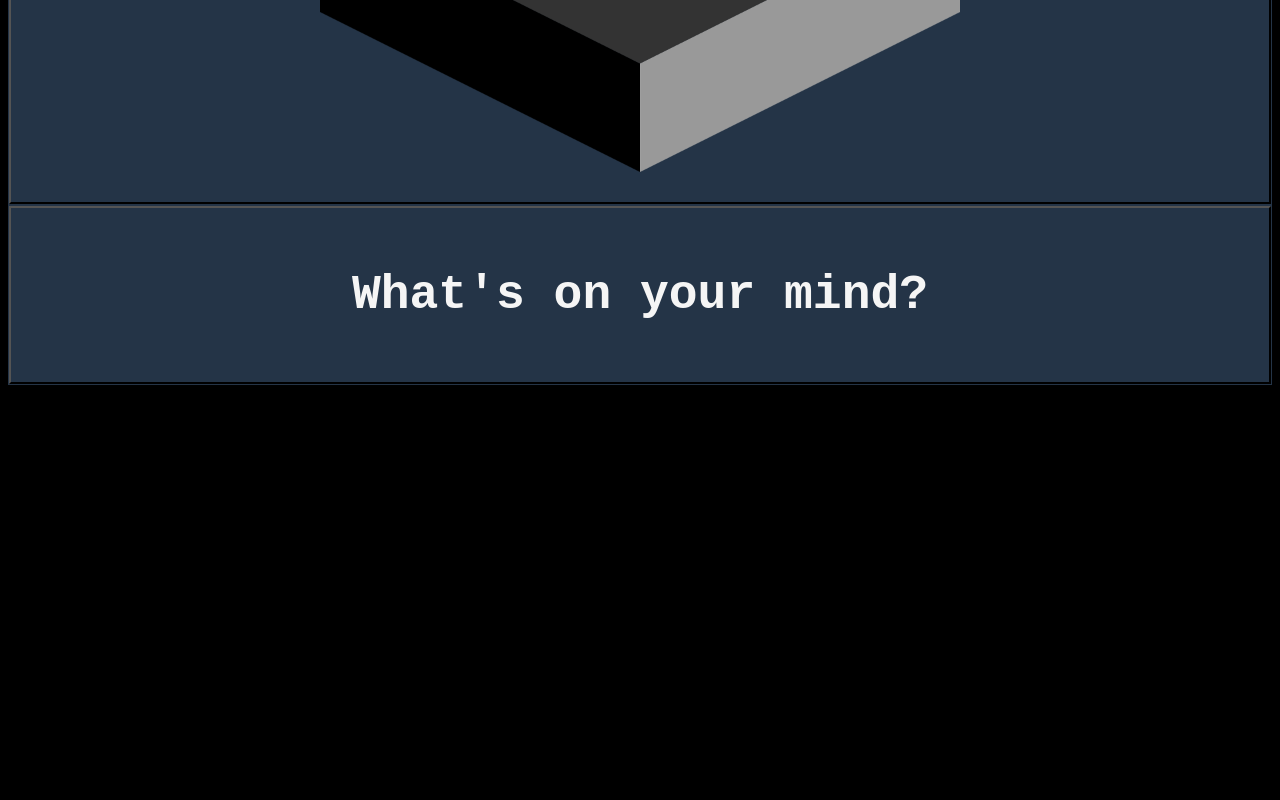
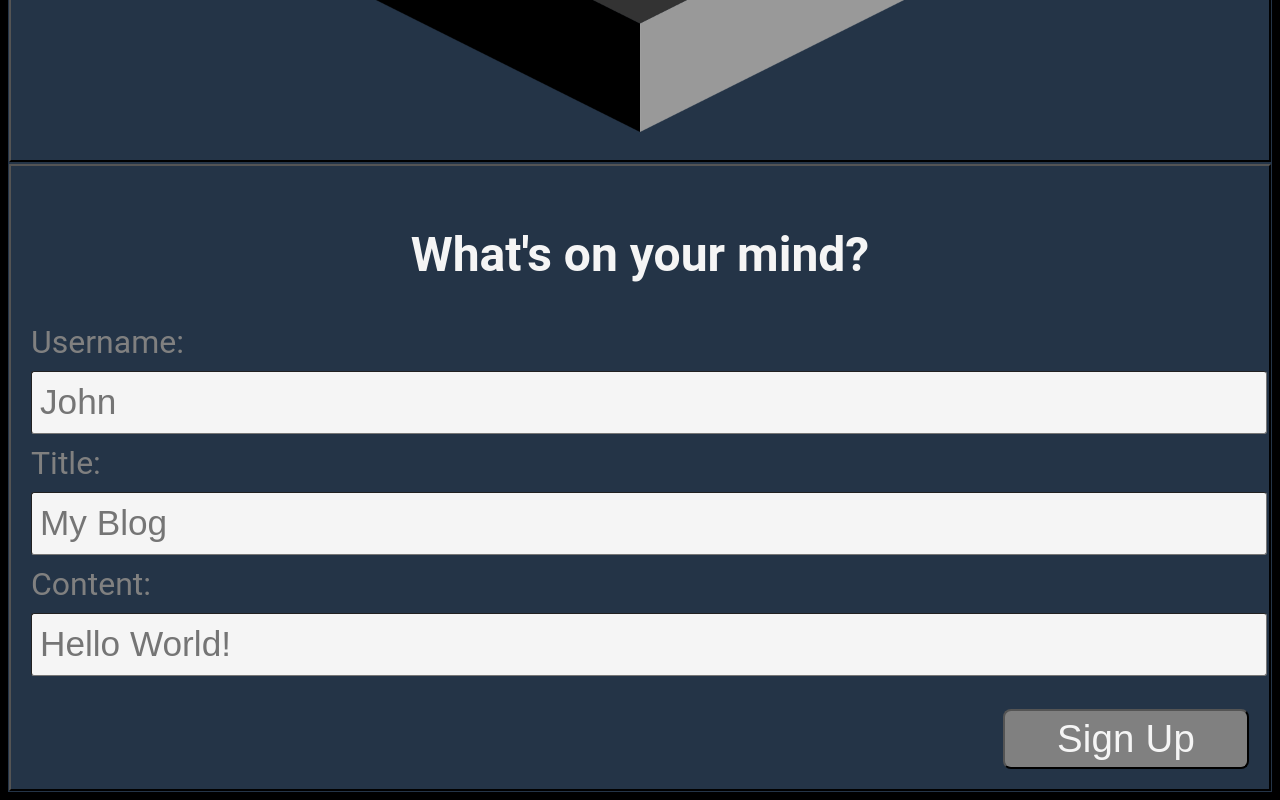
Before and after one commit to ZACGIL/Zac-Gilfoyle-First-Blog-Website, a plain HTML site: page index.html in a window 1280 px wide. Shown: the part 782-1582 px from the top of the page. Before the commit the page ends 1175 px from the top, so only its background shows below. Drawn offline with Linux system fonts and the light colour scheme.

Commit message:
added file organization, code refactoring for form

```diff
--- a/assets/css/form.css
+++ b/assets/css/form.css
@@ -0,0 +1,47 @@
+button {
+    background-color: var(--lightBackground);
+    border-radius: 8px;
+    color: whitesmoke;
+    cursor: pointer;
+    font-size: 1.2em;
+    letter-spacing: 0.21px;
+    line-height: 16px;
+    max-width: 255px;
+    padding: 20px 52px;
+    text-align: center;
+    transition-duration: 0.15s;
+    transition-property: background-color;
+    transition-timing-function: linear;
+    margin-top: 0.6em;
+    float: right;
+}
+
+.input-group {
+    text-align: left;
+    margin-top: 10px;
+    margin-bottom: 10px;
+}
+
+label {
+    color: grey;
+}
+
+input {
+    background-color: whitesmoke;
+    border-radius: 3px;
+    border-width: 1px;
+    color: black;
+    font-size: 1.1em;
+    height: 45px;
+    line-height: 20px;
+    margin: 0;
+    margin-top: 10px;
+    max-width: 100%;
+    padding: 8px 8px 8px 8px;
+    transition-delay: 0s, 0s;
+    transition-duration: 0.2s, 0.2s;
+    transition-property: background-color, color;
+    transition-timing-function: ease, ease;
+    vertical-align: middle;
+    width: 100%;
+}re
--- a/assets/css/styles.css
+++ b/assets/css/styles.css
@@ -1,13 +1,13 @@
 :root {
-    --lightBackground:grey;
-    --darkBackground:black;
-    --darkMode:#243447;
-    --lightMode:white;
+    --lightBackground: grey;
+    --darkBackground: black;
+    --darkMode: #243447;
+    --lightMode: white;
 }
 
 html {
     font-size: 32px;
-    font-family: 'Courier New', Courier, monospace;
+    font-family: 'Roboto', 'Courier New', Courier, monospace;
 }
 
 header {
@@ -141,7 +141,7 @@ aside {
 }
 
 #front-image {
-    margin-top: 100px;
+    margin-top: 60px;
     width: 20rem;
     height: 20rem;
 }
--- a/index.html
+++ b/index.html
@@ -1,12 +1,15 @@
 <!DOCTYPE html>
 <html lang="en">
+
 <head>
     <meta charset="UTF-8" />
     <meta name="viewport" content="width=device-width, initial-scale=1.0" />
     <meta http-equiv="X-UA-Compatible" content="ie=edge" />
     <link rel="stylesheet" href="./assets/css/styles.css" />
+    <link rel="stylesheet" href="assets/css/form.css" />
     <title>Zac Gilfoyle Blog</title>
 </head>
+
 <body class="theme-bg dark-bg">
     <header class="theme-header dark">
         <div class="row toggle">
@@ -25,11 +28,27 @@
 
     <main class="theme-main dark">
         <aside>
-            <img src="./assets/images/cube2.png"  id="front-image" alt="3D grey and black cube with smaller cube within center">
+            <img src="./assets/images/cube2.png" id="front-image"
+                alt="3D grey and black cube with smaller cube within center">
             <h1>My First Blog</h1>
         </aside>
         <section>
             <h2>What's on your mind?</h2>
+            <form method="POST">
+                <div class="input-group">
+                    <label for="username">Username:</label>
+                    <input type="username" name="username" id="username" placeholder="John" />
+                </div>
+                <div class="input-group">
+                    <label for="title">Title:</label>
+                    <input type="text" name="title" id="title" placeholder="My Blog" />
+                </div>
+                <div class="input-group">
+                    <label for="content">Content:</label>
+                    <input type="text" name="content" id="content" placeholder="Hello World!" />
+                </div>
+                <button id="sign-up">Sign Up</button>
+            </form>
         </section>
     </main>
 
@@ -38,7 +57,9 @@
     </footer>
 
     <script src="./assets/js/logic.js"></script>
+    <script src="./assets/js/form.js"></script>
 </body>
+
 </html>
 
 <!-- GIVEN a personal blog
```
Lines whose indentation alone changed are shown as unchanged.
